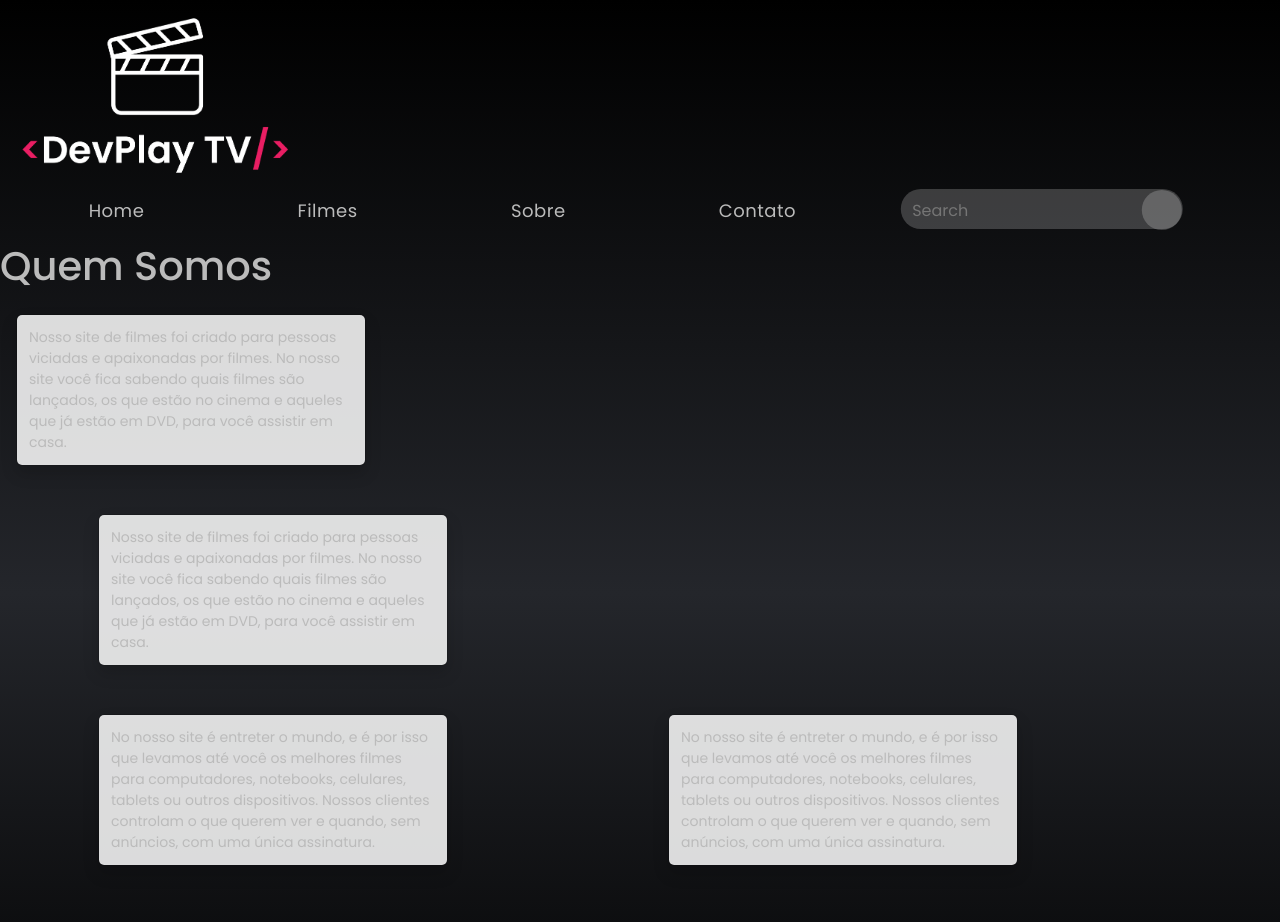
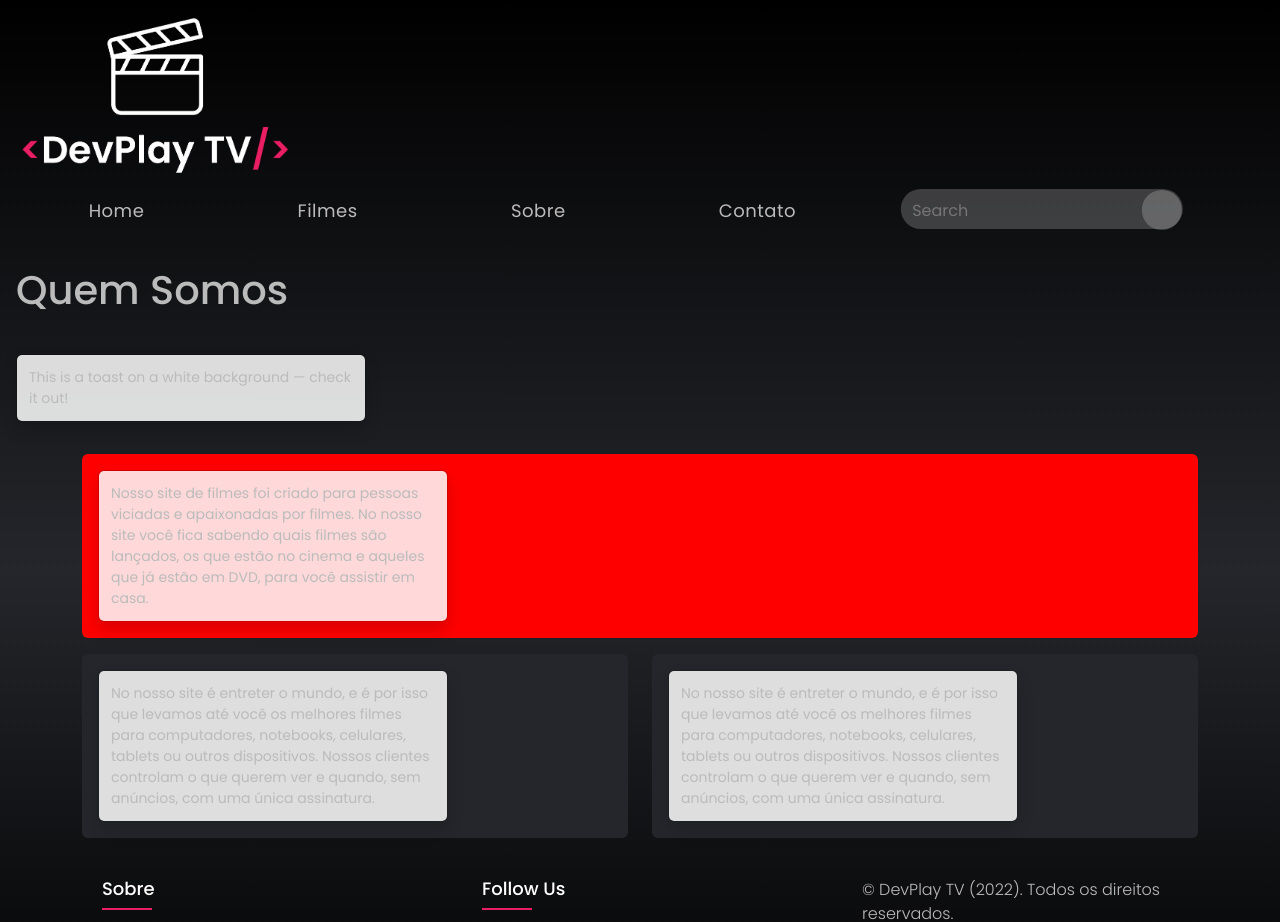
Before and after one commit to moondev94/projeto-modulo3-squad1, a React (Create React App) app: page /Sobre in a window 1280 px wide. Shown: the top 922 px of the page. Built offline with nearby package versions, Linux system fonts and the light colour scheme; a web font is replaced by a local one.

Commit message:
Update Sobre.jsx

```diff
--- a/src/view/Sobre.jsx
+++ b/src/view/Sobre.jsx
@@ -1,92 +1,52 @@
 import React from 'react';
-
 import { Container, Row, Col, Toast, ToastHeader, ToastBody } from 'reactstrap';
 
 const Sobre = () => {
+  return (
+    <div>
+      <h1 className="p-3 my-2">Quem Somos</h1>
 
-return (
-
-<div>
-<div style={{ color: 'white'}}>
-<h1>Quem Somos</h1>
-</div>
       <div className="p-3 my-2 rounded">
-
     <Toast>
-
       <ToastBody>
-
-Nosso site de filmes foi criado para pessoas viciadas e apaixonadas por filmes. No nosso site você fica sabendo quais filmes são lançados, os que estão no cinema e aqueles que já estão em DVD, para você assistir em casa.
-
+        This is a toast on a white background — check it out!
       </ToastBody>
-
     </Toast>
-
   </div>
 
       <Container>
-
         <Row>
-
-<Col className="">
-
-<div className="p-3 my-2 rounded">
-
+          <Col>
+            <div className="p-3 my-2 rounded"  style={{textAlign: 'center'}} style={{background: 'red'}}>
               <Toast>
-
                 <ToastBody>
-
                 Nosso site de filmes foi criado para pessoas viciadas e apaixonadas por filmes. No nosso site você fica sabendo quais filmes são lançados, os que estão no cinema e aqueles que já estão em DVD, para você assistir em casa.
-
                </ToastBody>
-
               </Toast>
-
             </div>
-
           </Col>
-
+        </Row>
+        <Row>
+          <Col>
+            <div className="p-3 my-2 rounded bg-docs-transparent-grid" style={{background: '#24262b' }}>
+              <Toast>
+                <ToastBody>
+                No nosso site é entreter o mundo, e é por isso que levamos até você os melhores filmes para computadores, notebooks, celulares, tablets ou outros dispositivos. Nossos clientes controlam o que querem ver e quando, sem anúncios, com uma única assinatura.
+        </ToastBody>
+              </Toast>
+            </div>
+          </Col>
+          <Col>
+            <div className="p-3 my-2 rounded bg-docs-transparent-grid" style={{background: '#24262b'}}>
+              <Toast>
+                <ToastBody>
+                 No nosso site é entreter o mundo, e é por isso que levamos até você os melhores filmes para computadores, notebooks, celulares, tablets ou outros dispositivos. Nossos clientes controlam o que querem ver e quando, sem anúncios, com uma única assinatura.
+               </ToastBody>
+              </Toast>
+            </div>
+          </Col>
         </Row>
 
-<Row>
-
-<Col>
-
-<div className="p-3 my-2 rounded bg-docs-transparent-grid">
-
-<Toast>
-
-<ToastBody>
-
-No nosso site é entreter o mundo, e é por isso que levamos até você os melhores filmes para computadores, notebooks, celulares, tablets ou outros dispositivos. Nossos clientes controlam o que querem ver e quando, sem anúncios, com uma única assinatura.
-
-</ToastBody>
-
-</Toast>
-
-</div>
-
-</Col>
-
-<Col>
-
-<div className="p-3 my-2 rounded bg-docs-transparent-grid">
-
-<Toast>
-
-<ToastBody>
-
-No nosso site é entreter o mundo, e é por isso que levamos até você os melhores filmes para computadores, notebooks, celulares, tablets ou outros dispositivos. Nossos clientes controlam o que querem ver e quando, sem anúncios, com uma única assinatura.
-
-</ToastBody>
-
-</Toast>
-
-</div>
-
-</Col>
-
-</Row>
 
       </Container>
 
```
Lines whose indentation alone changed are shown as unchanged.
